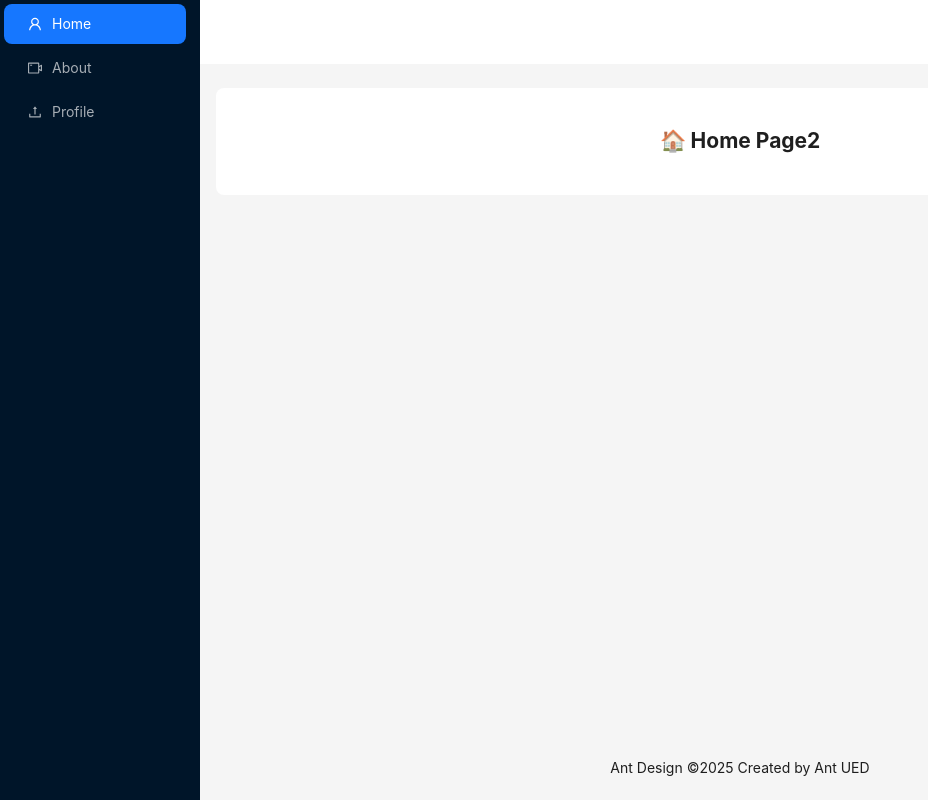
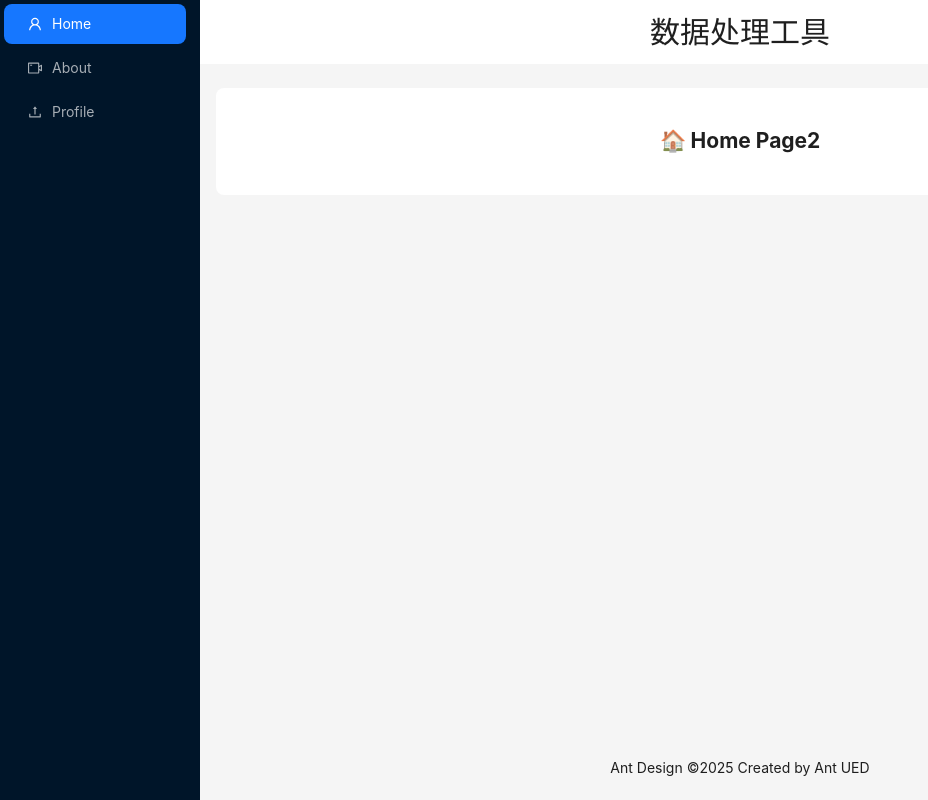
Before and after one commit to pp123pp/electron-demo, a React (Vite) app in the folder src/renderer/: page / in a window 1280 px wide. Shown: the whole page, without its empty margins (0-928 px from the left). Built offline with nearby package versions, Linux system fonts and the light colour scheme.

Commit message:
加入style

```diff
--- a/package.json
+++ b/package.json
@@ -25,7 +25,8 @@
     "@electron-toolkit/utils": "^4.0.0",
     "antd": "^5.24.1",
     "normalize.css": "^8.0.1",
-    "react-router-dom": "^6"
+    "react-router-dom": "6.14.2",
+    "styled-components": "^6.1.15"
   },
   "devDependencies": {
     "@electron-toolkit/eslint-config-prettier": "^3.0.0",
--- a/src/renderer/src/App.tsx
+++ b/src/renderer/src/App.tsx
@@ -5,7 +5,7 @@ import router from "./router";
 function App() {
     return (
         <Suspense fallback={<div>Loading...</div>}>
-            <RouterProvider router={router} />
+            <RouterProvider router={router}/>
         </Suspense>
     );
 }
--- a/src/renderer/src/components/Layout/index.tsx
+++ b/src/renderer/src/components/Layout/index.tsx
@@ -1,21 +1,3 @@
-// import { Link, Outlet } from "react-router-dom";
-
-// const Layout = () => {
-//     return (
-//         <div>
-//             <nav>
-//                 <Link to="/">Home</Link> | <Link to="/about">About</Link> |{" "}
-//                 <Link to="/about/profile">Profile</Link>
-//             </nav>
-//             <hr />
-//             {/* Outlet 用于渲染子路由 */}
-//             <Outlet />
-//         </div>
-//     );
-// };
-
-// export default Layout;
-
 import {
     UploadOutlined,
     UserOutlined,
@@ -25,6 +7,7 @@ import type { MenuProps } from "antd";
 import { Layout, Menu, theme } from "antd";
 import React from "react";
 import { Link, Outlet } from "react-router-dom";
+import { HeaderWrapper } from "./style";
 
 const { Header, Content, Footer, Sider } = Layout;
 
@@ -38,21 +21,6 @@ const siderStyle: React.CSSProperties = {
     scrollbarWidth: "thin",
     scrollbarGutter: "stable",
 };
-
-// const items: MenuProps["items"] = [
-//     UserOutlined,
-//     VideoCameraOutlined,
-//     UploadOutlined,
-//     BarChartOutlined,
-// ].map((icon, index) => ({
-//     key: String(index + 1),
-//     icon: React.createElement(icon),
-//     label: `nav ${index + 1}`,
-//     //点击跳转到路由
-//     onClick: () => {
-//         console.log("click");
-//     },
-// }));
 
 const items: MenuProps["items"] = [
     { key: "1", icon: <UserOutlined />, label: <Link to="/">Home</Link> },
@@ -85,7 +53,9 @@ const App: React.FC = () => {
                 />
             </Sider>
             <Layout>
-                <Header style={{ padding: 0, background: colorBgContainer }} />
+                <Header style={{ padding: 0, background: colorBgContainer }}>
+                    <HeaderWrapper>数据处理工具</HeaderWrapper>
+                </Header>
                 <Content style={{ margin: "24px 16px 0", overflow: "initial" }}>
                     <div
                         style={{
--- /dev/null
+++ b/src/renderer/src/components/Layout/style.ts
@@ -0,0 +1,8 @@
+import styled from "styled-components";
+
+export const HeaderWrapper = styled.div`
+    display: flex;
+    justify-content: center;
+    align-items: center;
+    font-size: 30px;
+`;
```
Also changed, not shown: 1 other file (tests, documents, lock files or other folders).
